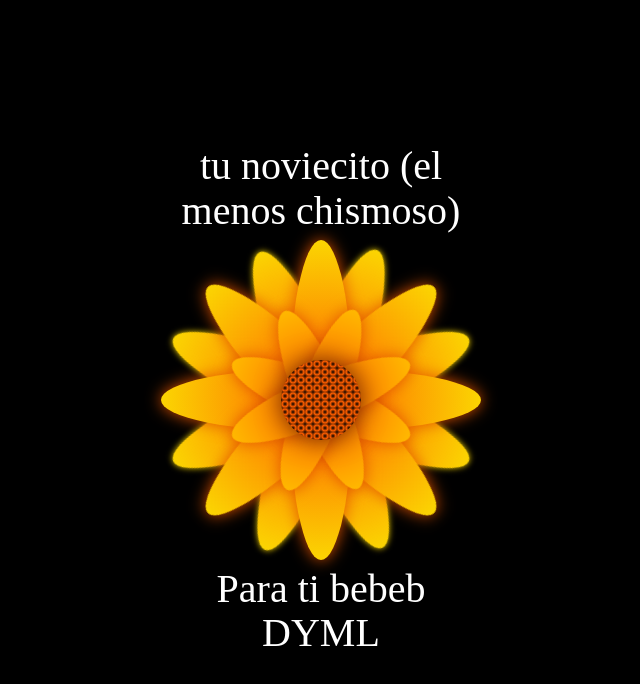
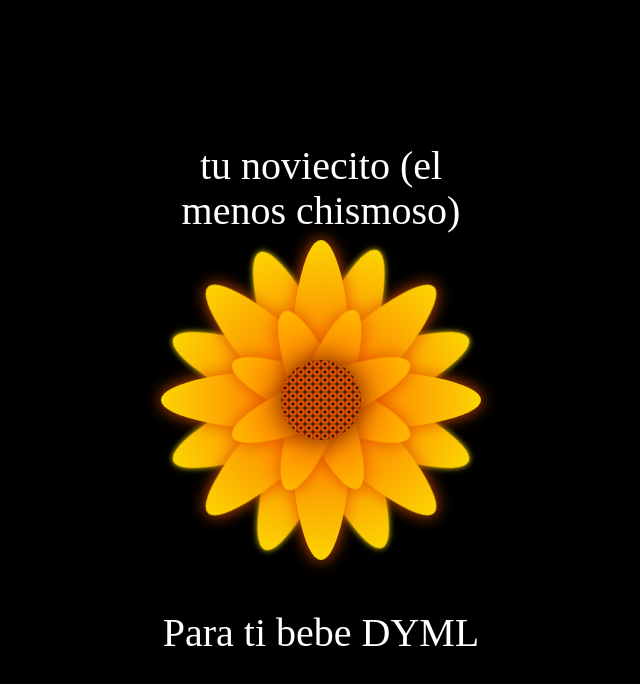
Before and after one commit to Paoloml/flores-amarillas, a plain HTML site: page docs/index.html in a window 1280 px wide. Shown: the whole page, without its empty margins (319-959 px from the left). Drawn offline with Linux system fonts and the light colour scheme.

Commit message:
Update index.html

```diff
--- a/docs/index.html
+++ b/docs/index.html
@@ -40,7 +40,7 @@
     </div>
     <div class="Petal3 p4">
     </div>
-    <div class="text-below">Para ti bebeb DYML </div>
+    <div class="text-below">Para ti bebe DYML </div>
   </div>
 </body>
 </html>
```
